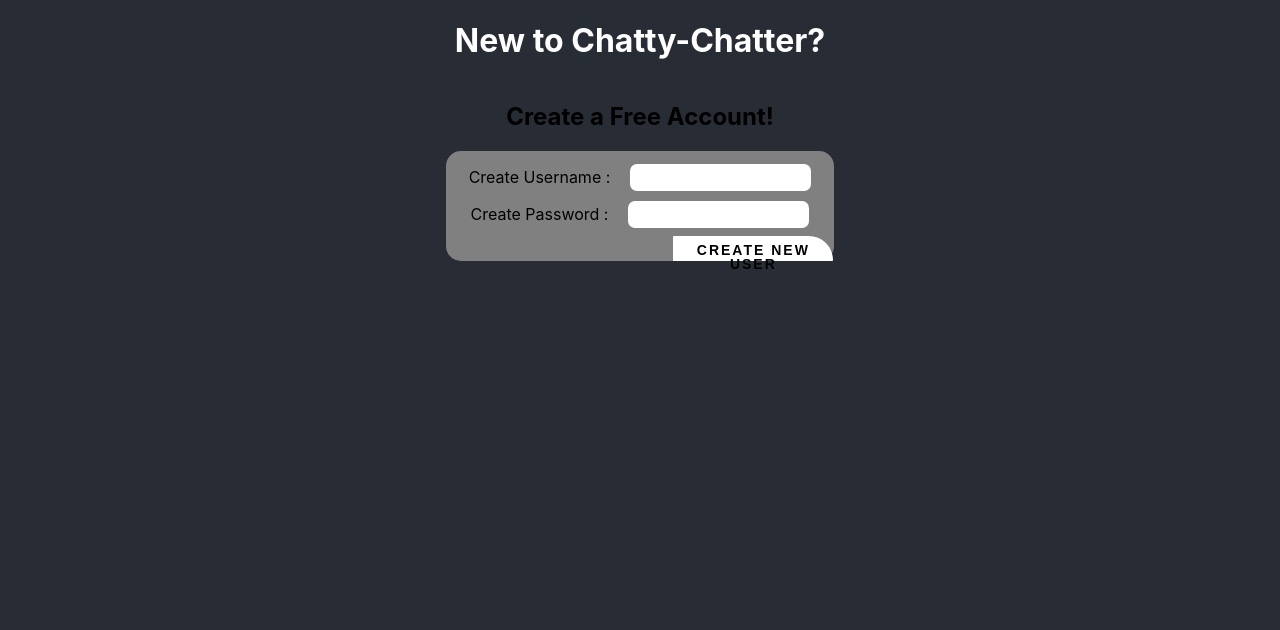
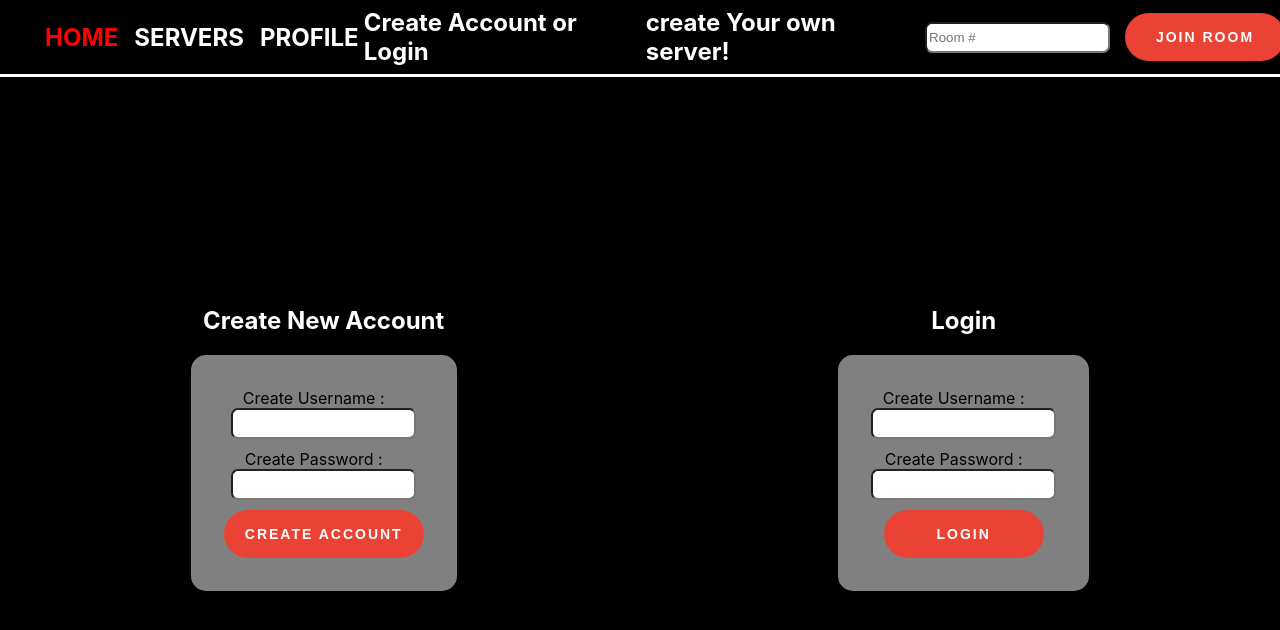
Before and after one commit to Tanner-Davison/Chatty_Chatter, a React (Create React App) app: page / in a window 1280 px wide. Shown: the top 630 px of the page. Built offline with nearby package versions, Linux system fonts and the light colour scheme.

Commit message:
added navlinks and header component along with profile and fixed bugs!

```diff
--- a/src/App.js
+++ b/src/App.js
@@ -4,7 +4,9 @@ import MainRoom from "./components/MainRoom";
 import Login from "./components/login/Login";
 import CurrentServers from "./components/currentServers/CurrentServers";
 import { LoginContext } from "./components/contexts/LoginContext";
+import { MainRoomContext } from "./components/contexts/MainRoomContext";
 import Header from "./components/Header/Header";
+import Profile from "./components/Profile/Profile";
 import {
   createBrowserRouter,
   createRoutesFromElements,
@@ -20,6 +22,7 @@ function App() {
         <Route path="/" element={<Login />} />
         <Route path="/currentservers" element={<CurrentServers />} />
         <Route path="/chatroom" element={<MainRoom />} />
+        <Route path="/profile/:username" element={<Profile />} />
       </>
     )
   );
@@ -55,21 +58,13 @@ function App() {
       }}>
       <RouterProvider router={router}>
         <header className={"App"}>
-
           <div className={"App-body"}>
-            <Header></Header>
-            {!mainAccess && (
-              <>{loginPortalToggle === true ? <Login /> : <CurrentServers />}</>
-            )}
-
-            {mainAccess && (
-              <MainRoom
-                mainAccess={mainAccess}
-                socket={socket}
-                setMainAccess={setMainAccess}
-                userInfo={userLoginInfo}
-              />
-            )}
+            <Header>
+              <Login />
+              <CurrentServers />
+              <MainRoom />
+              <Profile />
+            </Header>
           </div>
         </header>
       </RouterProvider>
--- a/src/components/Header/Header.css
+++ b/src/components/Header/Header.css
@@ -1,12 +1,20 @@
-.header {
+.headerContainer {
   position: relative;
   display: flex;
-  flex-direction: column;
+  flex-direction: row;
   align-items: center;
-height: 83vh;
+  justify-content: space-between;
+  padding:5px;
+  height: 4rem;
   gap: 5px;
-  width: 100vw;
   background-color: black;
+  border-bottom:3px solid white;
+}
+.room-num-input {
+  display: flex;
+  flex-direction: row;
+  gap:15px;
+  align-items: center;
 }
 button{
 
@@ -34,3 +42,15 @@ button{
   background-color: #34a853;
   }
 }
+.navLinks{
+    display: flex;
+    flex-direction: row;
+    gap:1rem;
+
+}
+.navLinks a{
+    text-decoration: none;
+}
+.linkActive{
+color:red;
+}
--- a/src/components/Header/Header.js
+++ b/src/components/Header/Header.js
@@ -1,13 +1,41 @@
 import "./Header.css";
-import { LoginContext } from "../contexts/LoginContext";
-import { useContext } from "react";
+import { useState } from "react";
+import { Link, useLocation } from "react-router-dom";
+import {useParams} from 'react-router-dom';
 
-const Header = ({ joinRoom, roomChanger, room }) => {
-  const { userLoginInfo } = useContext(LoginContext);
+const Header = ({ joinRoom, roomChanger, room, socket }) => {
+  const location = useLocation();
+  const usernameLocal = JSON.parse(localStorage.getItem("username"));
+
+  const getLinkStyle = (path) => {
+    return path === location.pathname ? "linkActive" : "linkInactive";
+  };
+
   return (
     <div className={"headerContainer"}>
-      <h2 style={{ color: "white" }}>{userLoginInfo.username  || `Please login`} </h2>
+      <ul className={"navLinks"}>
+        <li>
+          <Link to={"/"}>
+            <h2 className={getLinkStyle("/")}>HOME</h2>
+          </Link>
+        </li>
+        <li>
+          <Link to="/currentservers">
+            <h2 className={getLinkStyle("/currentservers")}>SERVERS</h2>
+          </Link>
+        </li>
+        <li>
+          <Link to={`/profile/${usernameLocal}`}>
+            {" "}
+            {/* Assuming this is the correct path for PROFILE */}
+            <h2 className={getLinkStyle(`/profile/${usernameLocal}`)}>PROFILE</h2>
+          </Link>
+        </li>
+      </ul>
 
+      <h2 style={{ color: "white" }}>
+        {usernameLocal ? usernameLocal : `Create Account or Login`}{" "}
+      </h2>
       <div className={"room-num-input"}>
         <h2 style={{ color: "white" }}>create Your own server!</h2>
         <input placeholder="Room #" value={room} onChange={roomChanger} />
@@ -18,4 +46,5 @@ const Header = ({ joinRoom, roomChanger, room }) => {
     </div>
   );
 };
+
 export default Header;
--- a/src/components/MainRoom.css
+++ b/src/components/MainRoom.css
@@ -1,10 +1,5 @@
 
-.room-num-input {
-  display: flex;
-  flex-direction: row;
-  gap:15px;
-  align-items: center;
-}
+
 p {
   width: 150px;
   font-size: 17px;
@@ -246,3 +241,9 @@ h1{
   justify-content: space-between;
   width:100%;
 }
+.header{
+  display:flex;
+  flex-direction: column;
+  align-items: center;
+  justify-content: center;
+}
--- /dev/null
+++ b/src/components/Profile/Profile.js
@@ -0,0 +1,10 @@
+import { useParams } from "react-router-dom";
+
+function Profile() {
+  const { usernameLocal } = useParams();
+
+  // Now you can use the "id" value in your component logic
+
+  return <div>Profile for ID: {usernameLocal}</div>;
+}
+export default Profile;
--- /dev/null
+++ b/src/components/contexts/MainRoomContext.js
@@ -0,0 +1,3 @@
+import { createContext } from "react";
+
+export const MainRoomContext = createContext({});
--- a/src/components/currentServers/CurrentServers.js
+++ b/src/components/currentServers/CurrentServers.js
@@ -3,11 +3,14 @@ import { useContext } from 'react';
 import { LoginContext } from '../contexts/LoginContext';
 import { io } from 'socket.io-client';
 import { useNavigate } from 'react-router-dom';
+import Header from '../Header/Header';
 const CurrentServers = () =>{
     const {setMainAccess, setSocket} = useContext(LoginContext)
     const navigate = useNavigate();
     return (
-			<div className='server-selection'>
+      <>
+        <Header />
+        <div className="server-selection">
           <button
             className={"mainAccessBtn"}
             onClick={() => {
@@ -26,6 +29,7 @@ const CurrentServers = () =>{
             Enter Main Room
           </button>
         </div>
+      </>
     );
 }
 export default CurrentServers;
--- a/src/components/login/Login.css
+++ b/src/components/login/Login.css
@@ -1,3 +1,28 @@
+.login-element-wrapper{
+    display: flex;
+    flex-direction: column;
+    height:100vh;
+}
+form{
+    display:flex;
+    flex-direction:row;
+    align-items: center;
+    justify-content: space-around;
+    height: 100%;
+    background-color: black;
+}
+h2 {
+    color:white;
+}
+.columnContainer{
+    display:flex;
+    flex-direction: column;
+}
+.new-user-header{
+    display:flex;
+    align-items: center;
+    justify-content: center;
+}
 .CreateUser{
     position: relative;
     display: flex;
@@ -7,25 +32,19 @@
     background-color: gray;
     border-radius: 15px;
     border: 3px solid gray;
-    padding: 10px 20px;
+    padding: 30px;
     gap: 10px;
-    padding-bottom: 30px;
+
 }
-.userLoginElements{
-    display:flex;
-    flex-direction: row;
-}
+
 input {
     margin:0;
     border-radius: 7px;
     height: 25px;
     align-self: center;
-    border:none;
-    outline:none;
+
 }
-input:active{
-    border:none;
-}
+
 label{
     display:flex;
     flex-direction: row;
@@ -33,30 +52,10 @@ label{
     align-items: center;
     justify-content: center;
 }
-.loginFormSubmitBtn{
-    position: absolute;
-    bottom:-3px;
-    right:-2px;
-    width:130px;
-  height: 25px;
-  border: none;
-  padding:7px;
-  color: black;
-  background-color: white;
-  border-bottom-right-radius: 15px;
-  border-top-left-radius: 20px;
-  border-bottom-left-radius:2px;
-  transition: width 1s;
-}
+
 .loginFormSubmitBtn:hover{
     background-color: black;
     color:white;
     width: 150px;
     box-shadow: -2px -2px 5px white;
 }
-form{
-    display:flex;
-    flex-direction: column;
-    align-items: center;
-    justify-content: center;
-}
--- a/src/components/login/Login.js
+++ b/src/components/login/Login.js
@@ -1,25 +1,25 @@
-import { useState, useContext } from "react";
+import { useState, useContext,useRef } from "react";
 import "./Login.css";
 import { LoginContext } from "../contexts/LoginContext";
 import { useNavigate } from "react-router-dom";
-
+import Header from "../Header/Header";
 const Login = () => {
   const { createUserInfo, setMainAccess, setLoginPortalToggle } =
     useContext(LoginContext);
 
-  const [username, setUsername] = useState("");
+  const [username, setUsername] = useState(null);
   const [password, setPassword] = useState("");
+  const inputElement = useRef(null);
+
   const navigate = useNavigate();
-
   const handleLoginSuccess = (event) => {
     event.preventDefault();
     if (username.includes("@") & (username.length > 1)) {
       setMainAccess(false);
       setLoginPortalToggle(false);
+      localStorage.setItem('username', JSON.stringify(username.toLowerCase()));
+      localStorage.setItem("password", JSON.stringify(password));
 	  submitHandler();
-
-      localStorage.setItem("username", JSON.stringify(username));
-      localStorage.setItem("password", JSON.stringify(password));
     }
     createUserInfo(username, password);
   };
@@ -28,16 +28,21 @@ const Login = () => {
   };
   return (
     <>
+      <div className={'login-element-wrapper'}>
+        <Header/>
         <form onSubmit={submitHandler}>
-        <h1>New to Chatty-Chatter? </h1>
-        <h2>Create a Free Account!</h2>
-
+          <div className={"columnContainer"}>
+            <div className={"new-user-header"}>
+              <h2>Create New Account</h2>
+            </div>
             <div className={"CreateUser"}>
               <div className={"userLoginElements"}>
                 <label htmlFor="username-id"> Create Username :</label>
                 <input
                   type="text"
                   name={"usernameInput"}
+                  ref={inputElement}
+                  //   onClick={()=>{focusInput()}}
                   onChange={(event) => setUsername(event.target.value)}
                   id="username-id"
                 />
@@ -59,10 +64,49 @@ const Login = () => {
                 className={"loginFormSubmitBtn"}
                 type="submit"
                 onClick={handleLoginSuccess}>
-            Create New User
+                Create Account
               </button>
             </div>
+          </div>
+          <div className={"columnContainer"}>
+            <div className={"new-user-header"}>
+              <h2>Login</h2>
+            </div>
+            <div className={"CreateUser"}>
+              <div className={"userLoginElements"}>
+                <label htmlFor="username-id"> Create Username :</label>
+                <input
+                  type="text"
+                  name={"usernameInput"}
+                  ref={inputElement}
+                  //   onClick={()=>{focusInput()}}
+                  onChange={(event) => setUsername(event.target.value)}
+                  id="username-id"
+                />
+              </div>
+
+              <div className={"userLoginElements"}>
+                <label htmlFor="password-id"> Create Password :</label>
+                <input
+                  type="text"
+                  name={"passwordInput"}
+                  onChange={(event) => {
+                    setPassword(event.target.value);
+                  }}
+                  id="password-id"
+                />
+              </div>
+
+              <button
+                className={"loginFormSubmitBtn"}
+                type="submit"
+                onClick={handleLoginSuccess}>
+                Login
+              </button>
+            </div>
+          </div>
         </form>
+      </div>
     </>
   );
 };
```
Also changed, not shown: src/components/MainRoom.js (+0 -15 lines), 1 other file (tests, documents, lock files or other folders). Lines whose indentation alone changed are shown as unchanged.
